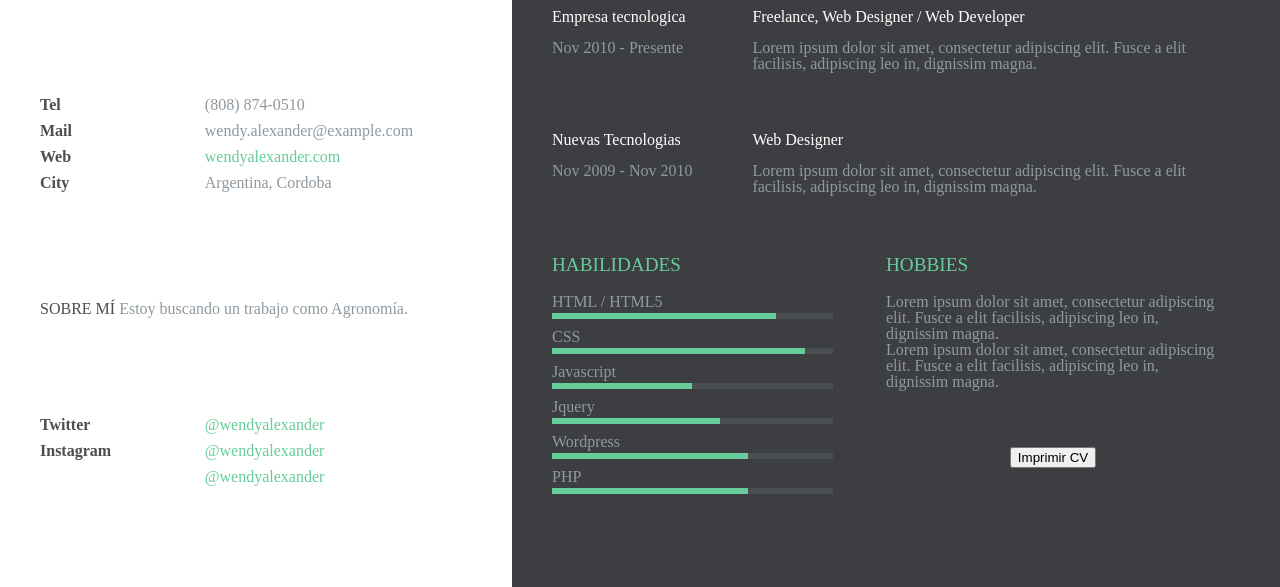
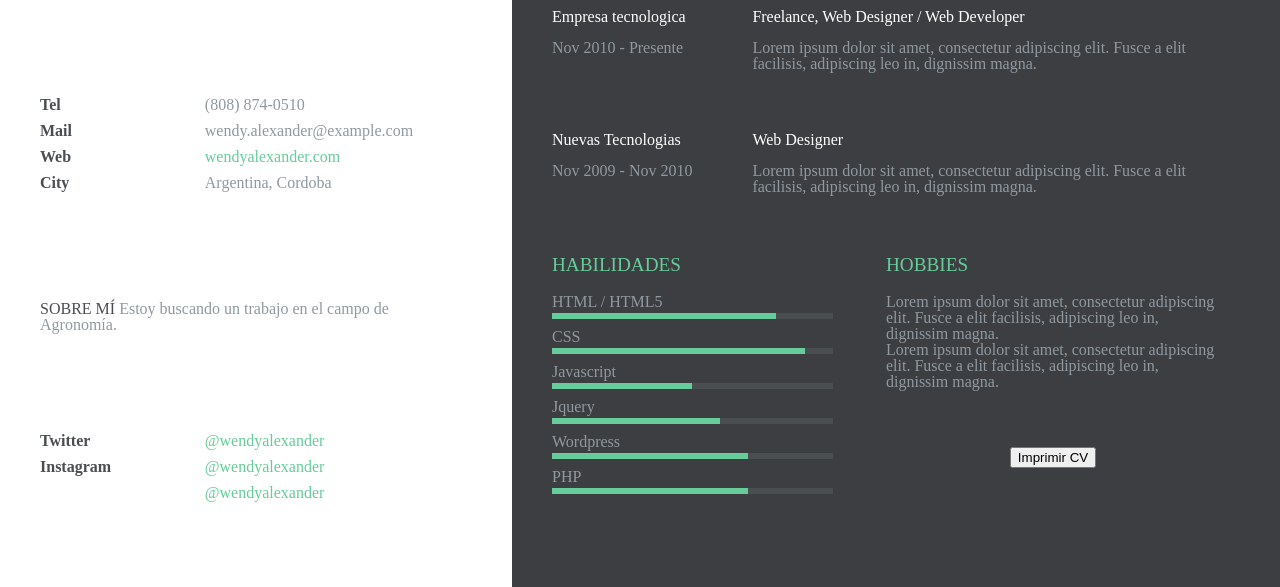
Before and after one commit to JoaquinHidalgo17/JoaquinHidalgo.github.io, a plain HTML site: page index.html in a window 1280 px wide. Shown: the part 213-800 px from the top of the page. Drawn offline with Linux system fonts and the light colour scheme.

Commit message:
Update index.html

```diff
--- a/index.html
+++ b/index.html
@@ -39,7 +39,7 @@
         </ul>
       </div>
       <div class="contact-presentation">
-      	<p><span class="bold"> SOBRE MÍ     </span>Estoy buscando un trabajo como
+      	<p><span class="bold"> SOBRE MÍ     </span>Estoy buscando un trabajo en el campo de
             Agronomía. </p>
       </div>
       <div class="contact-social contenedor">
```
